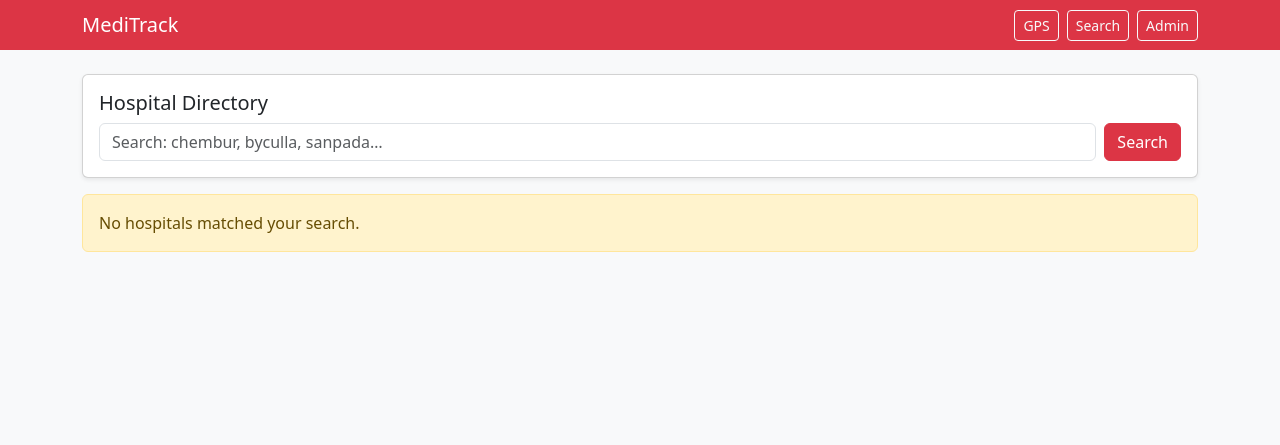
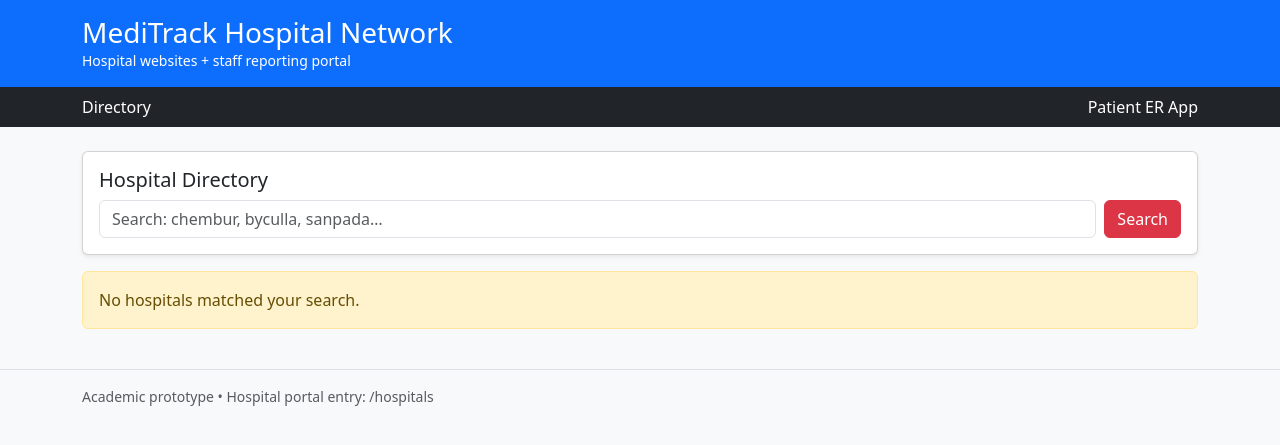
Before and after one commit to Sharanya2449/ER-Meditrack, a Flask app: template templates/hospital.html in a window 1280 px wide. Shown: the top 445 px of the page. Run offline with Flask 3, Linux system fonts and the light colour scheme; the template is opened without the code that fills it, so the values that code supplies are empty.

Commit message:
Make hospital directory look like separate website

```diff
--- a/templates/hospital.html
+++ b/templates/hospital.html
@@ -1,4 +1,4 @@
-{% extends "base.html" %}
+{% extends "hospital_directory_base.html" %}
 {% block content %}
 
 <div class="card shadow-sm">
--- /dev/null
+++ b/templates/hospital_directory_base.html
@@ -0,0 +1,33 @@
+<!doctype html>
+<html lang="en">
+<head>
+  <meta charset="utf-8"/>
+  <meta name="viewport" content="width=device-width, initial-scale=1"/>
+  <title>MediTrack Hospital Network</title>
+  <link href="https://cdn.jsdelivr.net/npm/bootstrap@5.3.3/dist/css/bootstrap.min.css" rel="stylesheet">
+</head>
+<body class="bg-light">
+  <header class="bg-primary text-white">
+    <div class="container py-3">
+      <h3 class="mb-0">MediTrack Hospital Network</h3>
+      <div class="small">Hospital websites + staff reporting portal</div>
+    </div>
+    <nav class="bg-dark">
+      <div class="container py-2 d-flex gap-3">
+        <a class="text-white text-decoration-none" href="/hospitals">Directory</a>
+        <a class="text-white text-decoration-none ms-auto" href="/er">Patient ER App</a>
+      </div>
+    </nav>
+  </header>
+
+  <main class="container py-4">
+    {% block content %}{% endblock %}
+  </main>
+
+  <footer class="border-top py-3">
+    <div class="container small text-muted">
+      Academic prototype • Hospital portal entry: /hospitals
+    </div>
+  </footer>
+</body>
+</html>
```
